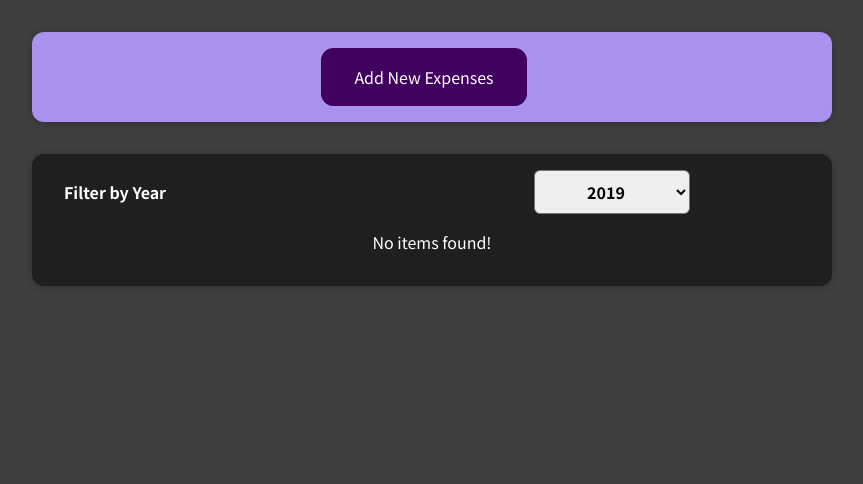
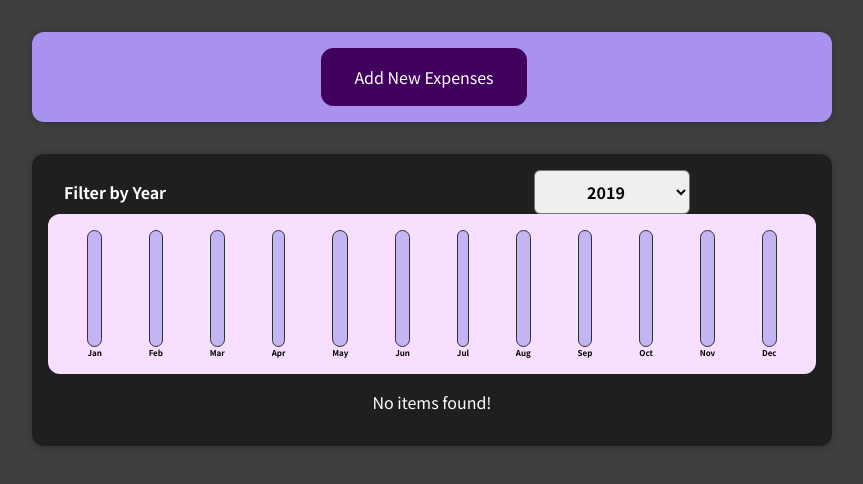
Before and after one commit to kraft-aka/react-expense-tracker, a React (Create React App) app: page / in a window 1280 px wide. Shown: the top 484 px of the page, without its empty margins (208-1071 px from the left). Built offline with nearby package versions, Linux system fonts and the light colour scheme.

Commit message:
display chart, edit code

```diff
--- a/src/components/Chart/Chart.js
+++ b/src/components/Chart/Chart.js
@@ -3,14 +3,17 @@
 import ChartBar from "./ChartBar";
 import "./Chart.css";
 
-export default function Chart() {
+export default function Chart(props) {
+
+  const dataPointValues = props.dataPoints.map(dataPoint => dataPoint.value);
+  const totalMaximum = Math.max(...dataPointValues)
   return (
     <div className="chart">
       {props.dataPoints.map((dataPoint) => (
         <ChartBar
           key={dataPoint.label}
           value={dataPoint.value}
-          maxValue={null}
+          maxValue={totalMaximum}
           label={dataPoint.label}
         />
       ))}
--- a/src/components/Chart/ChartBar.js
+++ b/src/components/Chart/ChartBar.js
@@ -1,20 +1,22 @@
-import React from 'react'
-import './ChartBar.css'
+import React from "react";
+import "./ChartBar.css";
 
 export default function ChartBar(props) {
+  let barFillHeight = "0%";
 
-  let barFillHeigth = '0%';
-
-  if (props.max > 0) {
-    barFillHeigth = Math.round((props.value / props.maxValue) * 100) + '%';
+  if (props.maxValue > 0) {
+    barFillHeight = Math.round((props.value / props.maxValue) * 100) + "%";
   }
 
   return (
-    <div className='chart-bar'>
-      <div className='chart-bar__inner'>
-        <div className='chart-bar__fill' style={{ heigth: barFillHeigth}}></div>
+    <div className="chart-bar">
+      <div className="chart-bar__inner">
+        <div
+          className="chart-bar__fill"
+          style={{ height: barFillHeight }}
+        ></div>
       </div>
-      <div className='chart-bar__label'>{props.label}</div>
+      <div className="chart-bar__label">{props.label}</div>
     </div>
-  )
+  );
 }
--- a/src/components/Expenses/Expenses.js
+++ b/src/components/Expenses/Expenses.js
@@ -1,7 +1,7 @@
 import React, { useState } from "react";
-import ExpenseItem from "./ExpenseItem";
 import ExpensesFilter from "../NewExpense/ExpensesFilter";
 import ExpensesList from "./ExpensesList";
+import ExpensesChart from "./ExpensesChart";
 import Card from "../UI/Card";
 import "./Expenses.css";
 
@@ -22,6 +22,7 @@
         selected={filteredYear}
         onExpenseFilter={expenseFilterHandler}
       />
+      <ExpensesChart expenses={filteredExpenses}/>
       {filteredExpenses.length === 0 && <p className='expenses-list__fallback'>No items found!</p>}
       {filteredExpenses.length > 0 && <ExpensesList item={filteredExpenses} />}
     </Card>
--- /dev/null
+++ b/src/components/Expenses/ExpensesChart.js
@@ -0,0 +1,27 @@
+import React from "react";
+import Chart from "../Chart/Chart";
+
+export default function ExpensesChart(props) {
+  const chartDataPoints = [
+    { label: "Jan", value: 0 },
+    { label: "Feb", value: 0 },
+    { label: "Mar", value: 0 },
+    { label: "Apr", value: 0 },
+    { label: "May", value: 0 },
+    { label: "Jun", value: 0 },
+    { label: "Jul", value: 0 },
+    { label: "Aug", value: 0 },
+    { label: "Sep", value: 0 },
+    { label: "Oct", value: 0 },
+    { label: "Nov", value: 0 },
+    { label: "Dec", value: 0 },
+  ];
+
+  for (const expense of props.expenses) {
+    const expenseMonth = expense.date.getMonth();
+    chartDataPoints[expenseMonth].value += expense.amount;
+  }
+
+ //console.log(chartDataPoints)
+  return <Chart dataPoints={chartDataPoints} />;
+}
--- a/src/components/NewExpense/ExpenseForm.js
+++ b/src/components/NewExpense/ExpenseForm.js
@@ -26,7 +26,7 @@
 
     const expenseData = {
       title: enteredTitle,
-      amount: enteredAmount,
+      amount: +enteredAmount,
       date: new Date(enteredDate),
     };
     console.log(expenseData);
```
